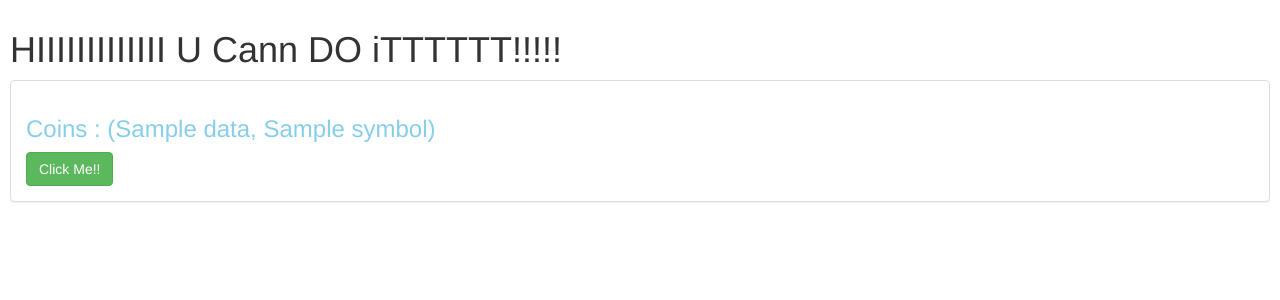
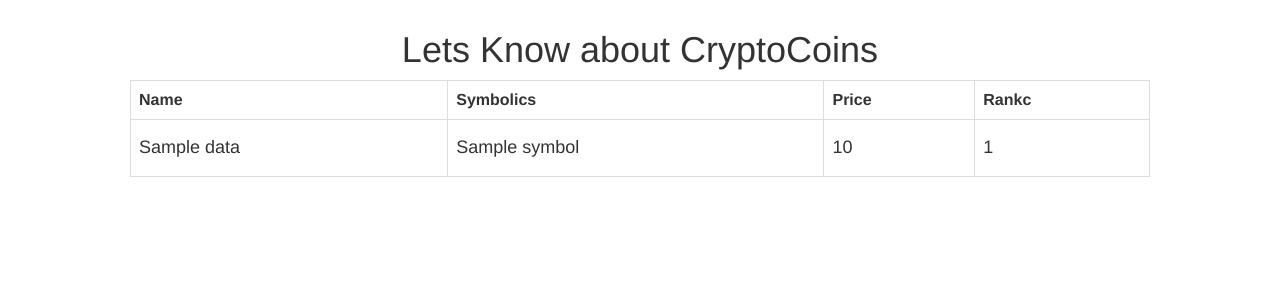
Before and after one commit to Rac-Ro007/Python---Flask, a Flask app: template app/templates/coins.html in a window 1280 px wide. Shown: the top 300 px of the page. Run offline with Flask 2, Linux system fonts and the light colour scheme; the template is opened without the code that fills it: most values are stand-ins (such as "Sample title", 1, 10 or a date in 2020); some libraries are stand-ins or nearby versions.

Commit message:
Updated Table

```diff
--- a/app/templates/coins.html
+++ b/app/templates/coins.html
@@ -9,15 +9,36 @@
 <body>
 	<div class="wrapper">
 	<div class="container-fluid" style="padding:10px;margin:auto;">
-	<h1>HIIIIIIIIIIIII U Cann DO iTTTTTT!!!!!</h1>
+	<h1 align="center">Lets Know about CryptoCoins</h1>
+	<div class="col-md-1">
+	</div>
+	<div class="col-md-10">
+	<table class="table table-hover table-bordered">
+	<tr>
+	<!-- <h3>Coins : jinga i["name"]  jinga i["symbol"] </h3> -->
+	<th>Name</th>
+	<th>Symbolics</th>
+	<th>Price</th>
+	<th>Rankc</th>
+	</tr>
 	{% for i in data %}
-	<div class="panel panel-default" style="color:skyblue">
-	<div class="panel-body">
-	<h3>Coins : {{ i["name"],i["symbol"] }}</h3>
-	<button class="btn btn-success">Click Me!!</button>
+	<tr><td>
+	<h4>{{ i["name"]}}</h4>
+	</td>
+	<td>
+	<h4>{{ i["symbol"]}}</h4>
+	</td>
+	<td>
+	<h4>{{ i["price_usd"]}}</h4>
+	</td>
+	<td>
+	<h4>{{ i["rank"]}}</h4>
+	</td></tr>
+	{% endfor %}
+	</table>
 	</div>
+	<div class="col-md-1">
 	</div>
-	{% endfor %}
 	</div>
 	</div>
 </body>
```
Also changed, not shown: app/templates/index.html (+6 -3 lines).
